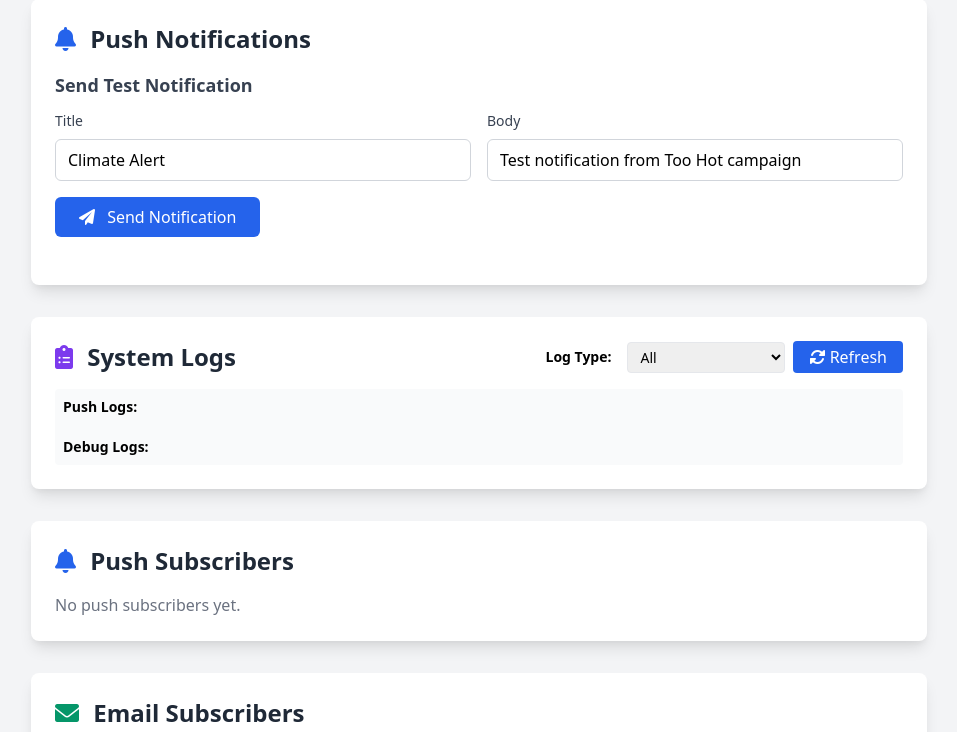
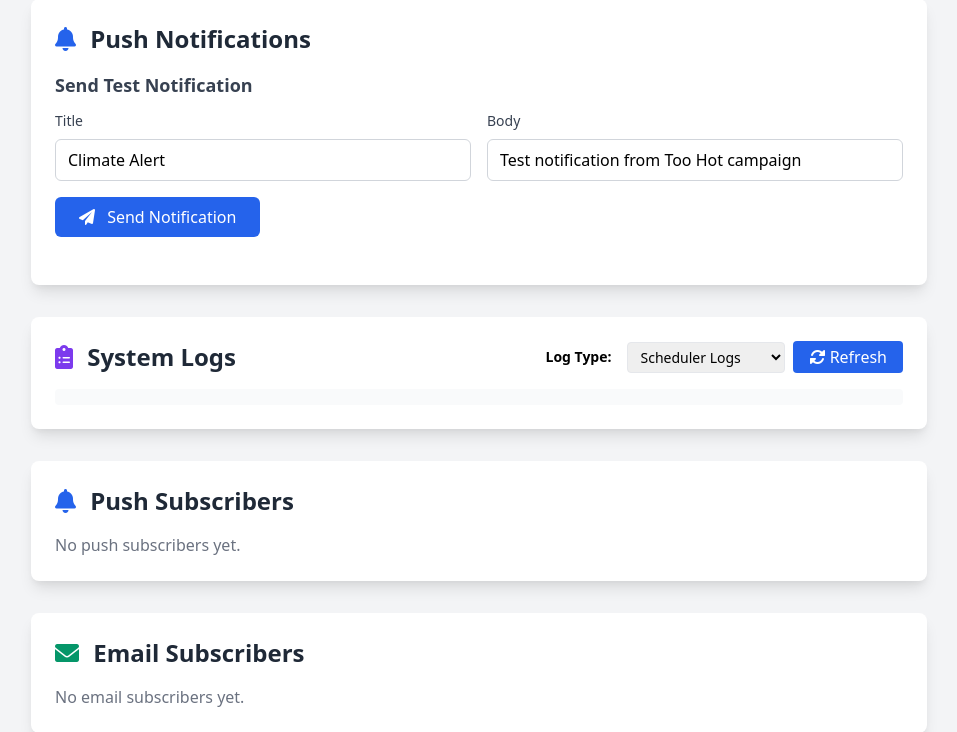
Before and after one commit to 151henry151/too-hot, a Flask app: template templates/admin.html in a window 1280 px wide. Shown: the part 989-1721 px from the top of the page, without its empty margins (161-1118 px from the left). Run offline with Flask 3, Linux system fonts and the light colour scheme; the template is opened without the code that fills it, so the values that code supplies are empty; data comes from the database, SQL or seed files in the repository; some libraries are stand-ins or nearby versions.

Commit message:
Set system logs to default to scheduler logs instead of all logs
- Changed default log type selection from 'all' to 'scheduler'
- Makes it easier to see scheduler activity and errors by default
- Users can still switch to other log types as needed

```diff
--- a/templates/admin.html
+++ b/templates/admin.html
@@ -1017,9 +1017,12 @@
 
         // Add event listeners
         document.addEventListener('DOMContentLoaded', function() {
+            // Set default log type to scheduler
+            document.getElementById('log-type').value = 'scheduler';
+
             loadSettings();
             loadSchedulerHealth();
-            loadLogs(); // Load initial logs
+            loadLogs(); // Load initial logs (will now default to scheduler logs)
 
             document.getElementById('save-settings').addEventListener('click', saveSettings);
 
```
